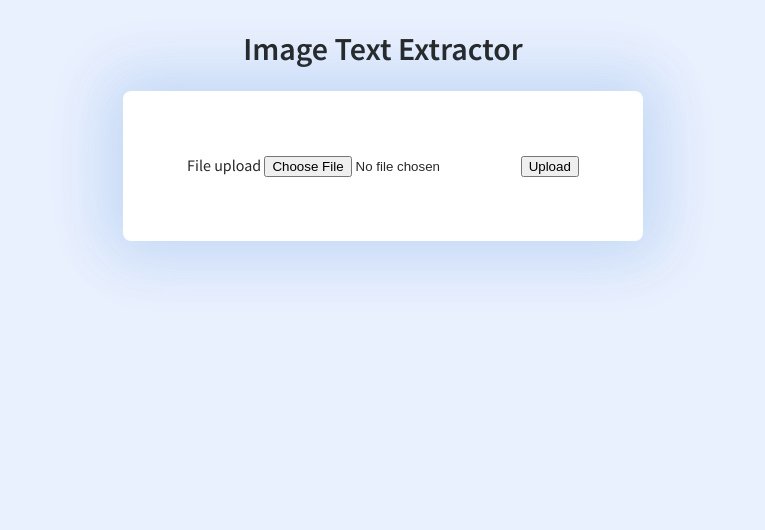
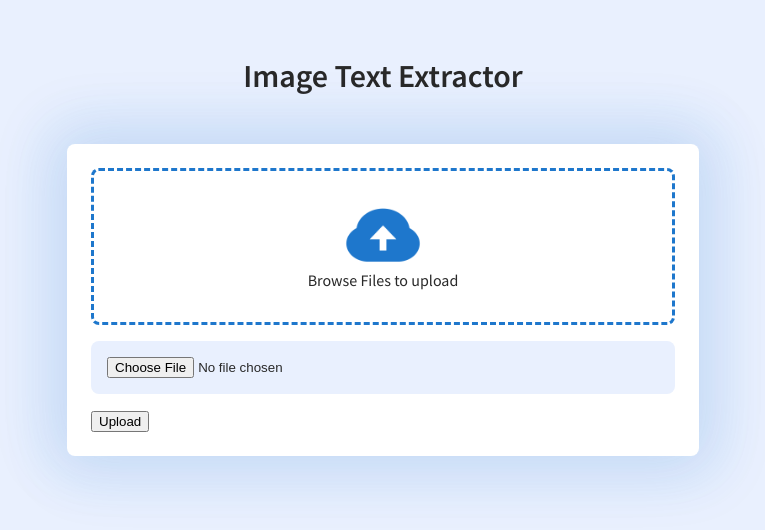
Before and after one commit to clarabatt/text_extractor, a FastAPI app: page / in a window 1280 px wide. Shown: the top 530 px of the page, without its empty margins (257-1022 px from the left). Run offline with FastAPI, Linux system fonts and the light colour scheme.

Commit message:
chore: improving the design

```diff
--- a/static/css/style.css
+++ b/static/css/style.css
@@ -1,10 +1,17 @@
 @import url('https://fonts.googleapis.com/css2?family=Source+Sans+Pro:ital,wght@0,200;0,300;0,400;0,600;1,200;1,300;1,400;1,600&display=swap');
+
+* {
+    box-sizing: border-box;
+}
 
 body {
     font-family: 'Source Sans Pro', sans-serif;
     color: #292929;
     background-color: #E9F0FE;
+}
 
+.title {
+    margin: 3rem 0;
 }
 
 .container {
@@ -16,8 +23,33 @@ body {
 }
 
 form {
+    width: 50%;
     background-color: #fff;
     border-radius: 8px;
-    padding: 64px;
+    padding: 1.5rem;
     box-shadow: -5px -5px 60px 15px rgba(30, 119, 204, 0.1), 5px 5px 60px 15px rgba(30, 119, 204, 0.1);
 }
+
+form label {
+    display: flex;
+    flex-direction: column;
+    justify-content: center;
+    align-items: center;
+    flex-wrap: wrap;
+    border: 3px dashed #1E77CC;
+    border-radius: 8px;
+    padding: 2rem;
+}
+
+form label > img {
+   width: 5rem;
+
+}
+
+form input {
+    width: 100%;
+    margin: 1rem 0;
+    background: #E9F0FE;
+    border-radius: 8px;
+    padding: 1rem;
+}
--- a/templates/home.html
+++ b/templates/home.html
@@ -11,12 +11,13 @@
 
 <body>
     <div class="container">
-        <h1>Image Text Extractor</h1>
+        <h1 class="title">Image Text Extractor</h1>
         <form action="/upload" method="post" enctype="multipart/form-data">
             <label>
-                File upload
-                <input type="file" id="file" name="file" />
+                <img alt="A blue cloud with an up white arrow inside" src="{{ url_for('static', path='img/cloud_icon.png') }}"/>
+                Browse Files to upload
             </label>
+            <input type="file" id="file" name="file" />
             <button type="submit">Upload</button>
         </form>
 
```
Also changed, not shown: static/img/cloud_icon.png (added).
